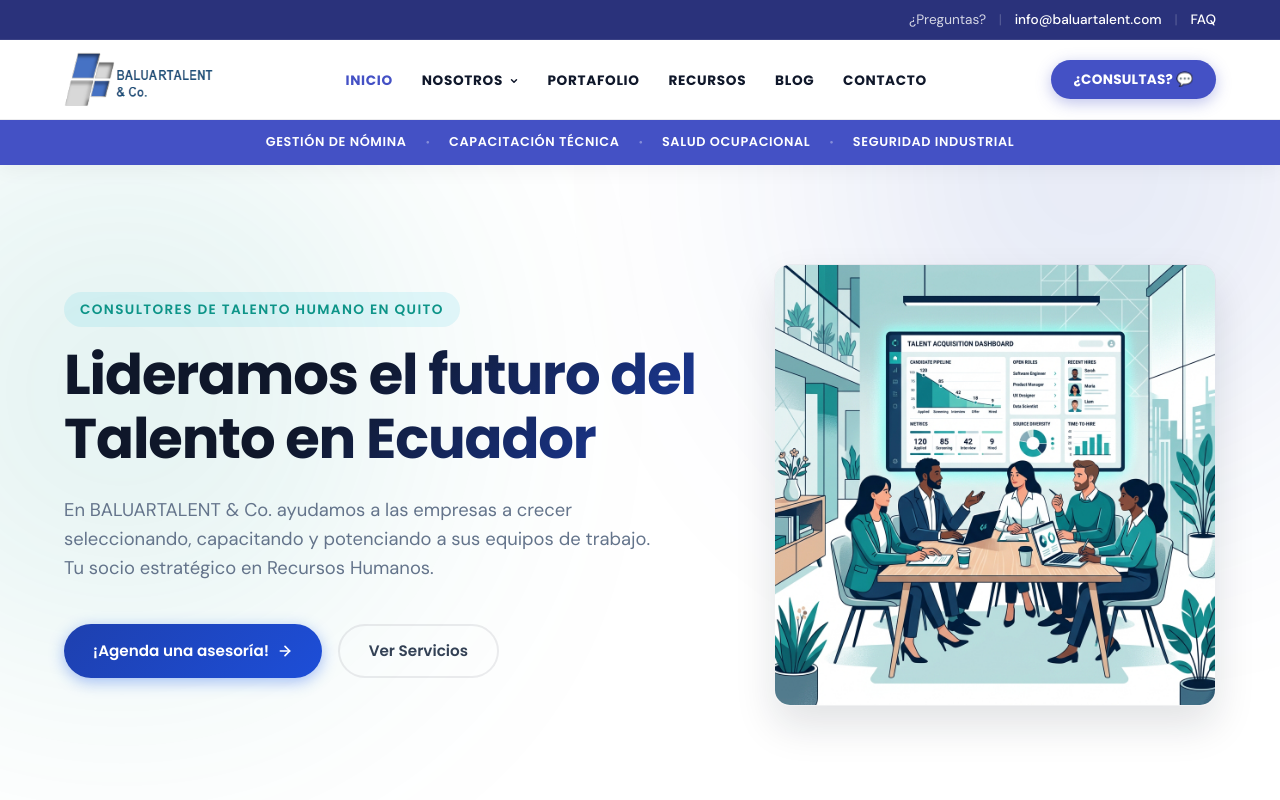
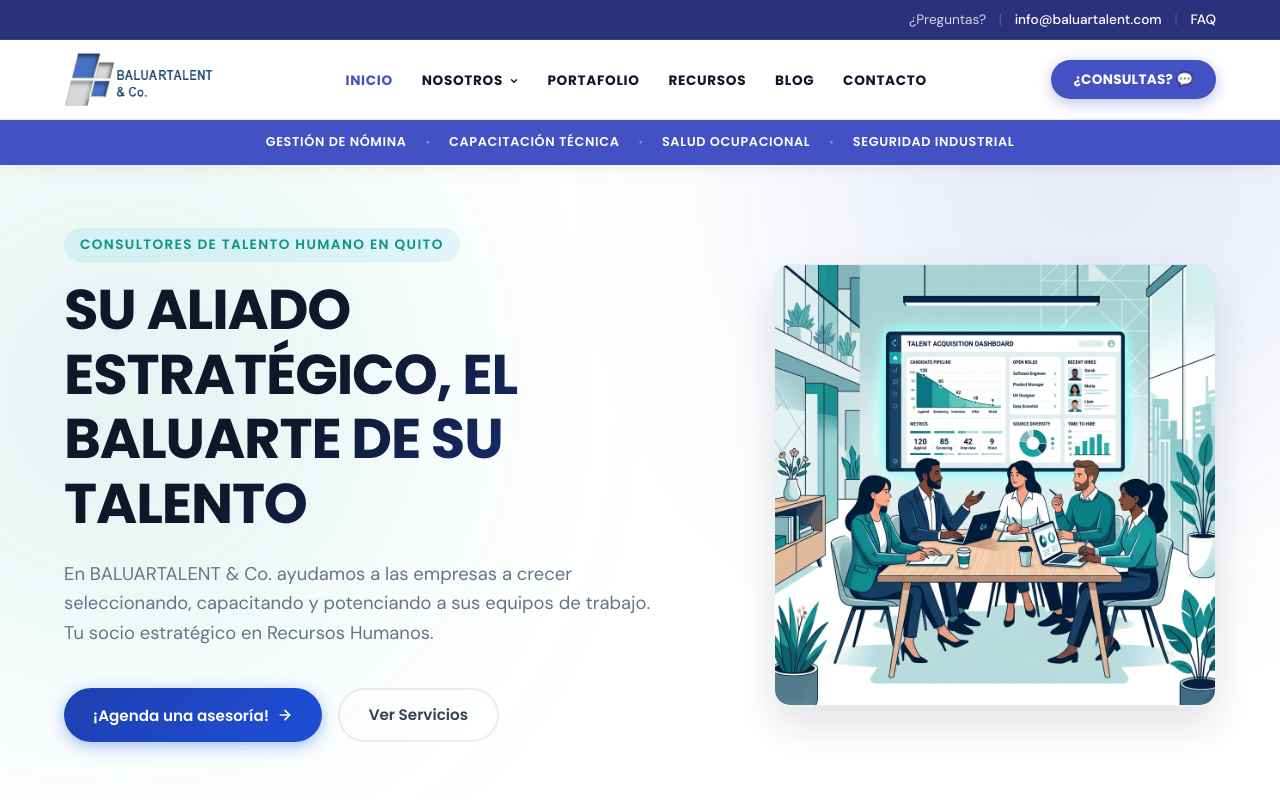
Before and after one commit to Ericks1n/Vtalent, a React (Vite) app: page / in a window 1280 px wide. Shown: the top 800 px of the page. Built offline with nearby package versions, Linux system fonts and the light colour scheme.

Commit message:
style: update hero slogan

```diff
--- a/src/components/Hero.jsx
+++ b/src/components/Hero.jsx
@@ -10,7 +10,7 @@ export default function Hero({ onOpenContact }) {
       <div className="container hero-grid">
         <div className="hero-content">
           <span className="subtitle">Consultores de Talento Humano en Quito</span>
-          <h1>Lideramos el futuro del Talento en Ecuador</h1>
+          <h1>SU ALIADO ESTRATÉGICO, EL BALUARTE DE SU TALENTO</h1>
           <p>
             En BALUARTALENT & Co. ayudamos a las empresas a crecer seleccionando, capacitando y potenciando a sus equipos de trabajo. Tu socio estratégico en Recursos Humanos.
           </p>
```
